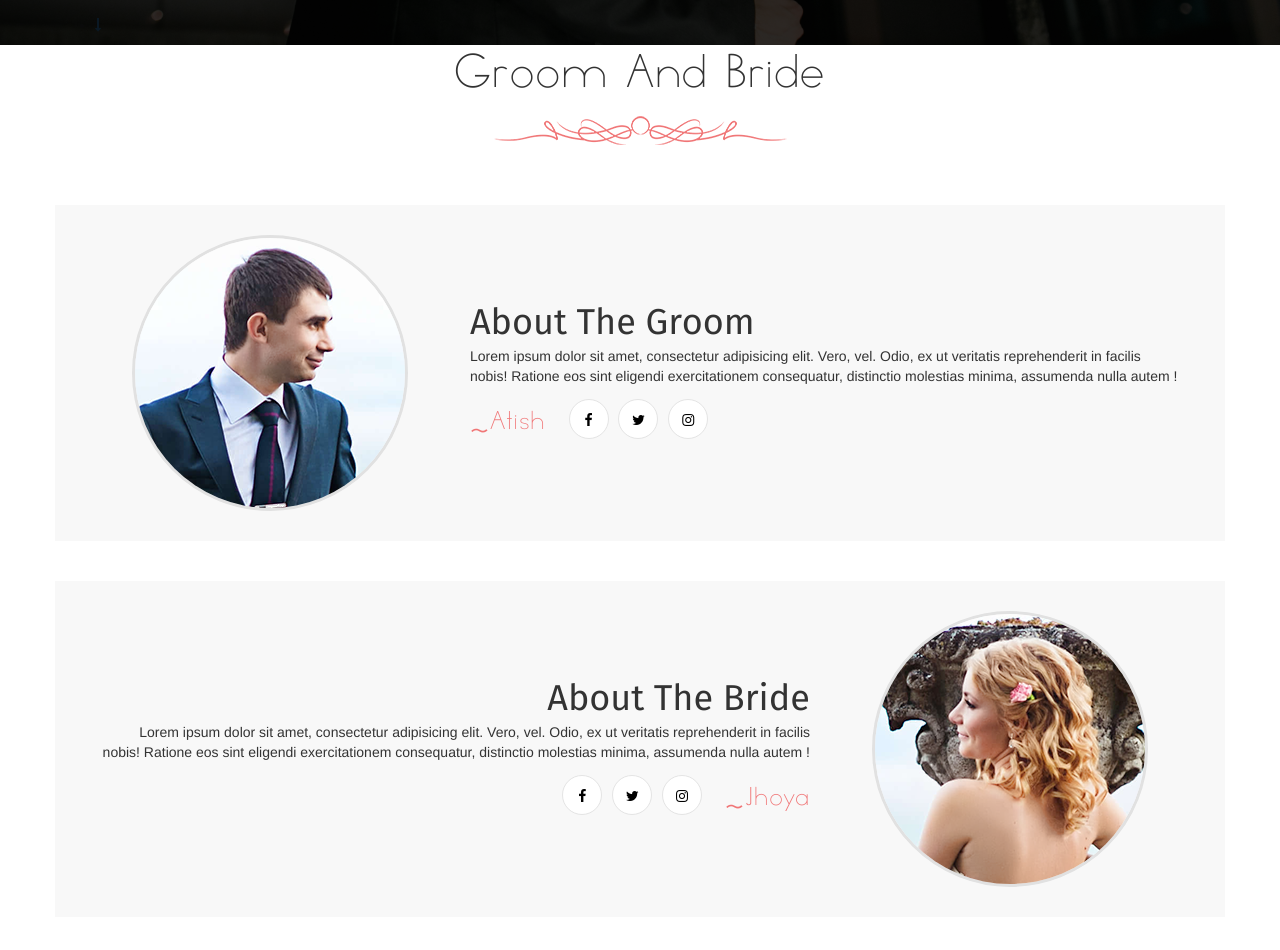
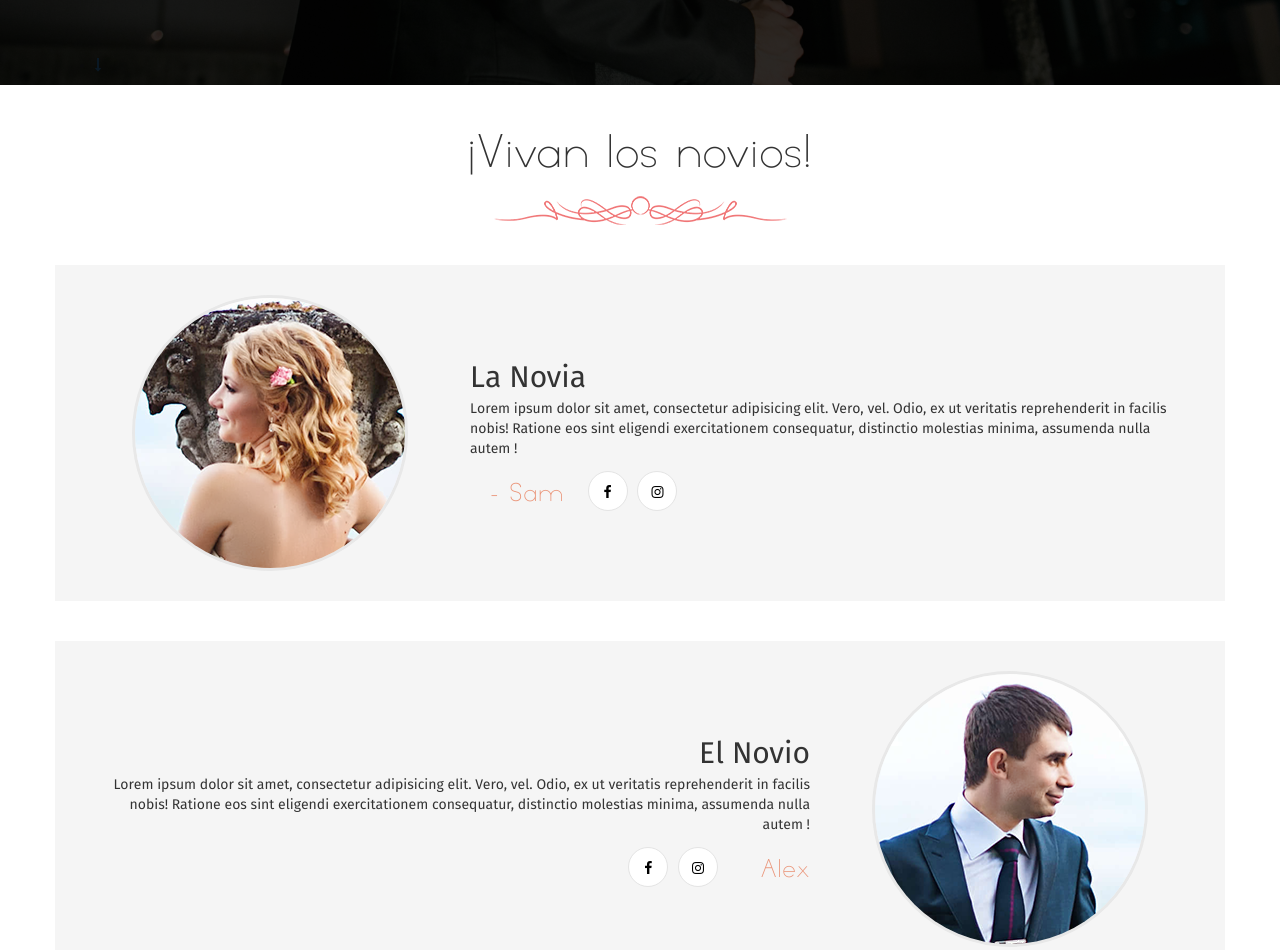
Before and after one commit to jalekz/WeddingSite, a plain HTML site: page index.html in a window 1280 px wide. Shown: the part 749-1699 px from the top of the page. Drawn offline with nearby package versions, Linux system fonts and the light colour scheme.

Commit message:
Sección about

```diff
--- a/assets/css/style.css
+++ b/assets/css/style.css
@@ -160,7 +160,7 @@ h1 a.navbar-brand span {
 .wd_slider_textinfo{
     float: left;
     width: 100%;
-    padding: 150px 0px;
+    padding: 170px 0px;
     text-align: center;
     position:relative;
 }
@@ -242,16 +242,14 @@ h1 a.navbar-brand span {
 .wd_heading{
     float:left;
     width:100%;
-    margin-bottom:60px;
+    margin:40px 0px;
     text-align:center;
-    text-transform:uppercase;
 }
 .wd_heading h2{
     float:left;
     width:100%;
     margin:0px;
     font-size:55px;
-    text-transform:capitalize;
     margin-bottom: 10px;
 }
 .wd_heading img{
@@ -270,7 +268,7 @@ h1 a.navbar-brand span {
     width:100%;
     margin-bottom: 40px;
     padding: 30px;
-    background-color: #f8f8f8;
+    background-color: #f5f5f5;
     -webkit-transition: all 0.4s;
     -o-transition: all 0.4s;
     -ms-transition: all 0.4s;
@@ -293,7 +291,7 @@ h1 a.navbar-brand span {
 }
 .wd_about_infobox_img img{
     display:inline-block;
-    border: 3px solid #e1e1e1;
+    border: 3px solid #e8e8e8;
     -webkit-transition: all 0.4s;
     -o-transition: all 0.4s;
     -ms-transition: all 0.4s;
@@ -304,7 +302,7 @@ h1 a.navbar-brand span {
     border-radius: 100%;
 }
 .wd_about_infobox:hover .wd_about_infobox_img img{
-    border: 3px solid #f07677;
+    border: 3px solid #ea9478;
     -webkit-transition: all 0.4s;
     -o-transition: all 0.4s;
     -ms-transition: all 0.4s;
@@ -325,7 +323,7 @@ h1 a.navbar-brand span {
     width: 0;
     height: 0;
     border-top: 25px solid transparent;
-    border-left: 40px solid #f07677;
+    border-left: 40px solid #ea9478;
     border-bottom: 25px solid transparent;
     top: 50%;
     margin-top: -25px;
@@ -346,7 +344,7 @@ h1 a.navbar-brand span {
     width: 0;
     height: 0;
     border-top: 25px solid transparent;
-    border-right: 40px solid #f07677;
+    border-right: 40px solid #ea9478;
     border-bottom: 25px solid transparent;
     top: 50%;
     margin-top: -25px;
@@ -369,7 +367,7 @@ h1 a.navbar-brand span {
 .wd_about_infobox .title-blc{
     float:left;
     width:100%;
-    font-size:36px;
+    font-size:30px;
     text-transform:capitalize;
     font-family: 'fira_sansregular';
     margin-top: 60px;
@@ -380,6 +378,9 @@ h1 a.navbar-brand span {
     transition: all 0.4s;
 }
 .wd_about_infobox p{
+    font-family: 'fira_sansregular';
+}
+.wd_about_infobox p{
     float:left;
     width:100%;
 }
@@ -388,7 +389,7 @@ h1 a.navbar-brand span {
     width:auto;
     font-size:30px;
     text-transform:capitalize;
-    color:#f07677;
+    color:#ea9478;
     margin: 10px 20px;
     position:relative;
     -webkit-transition: all 0.4s;
@@ -396,14 +397,6 @@ h1 a.navbar-brand span {
     -ms-transition: all 0.4s;
     -moz-transition: all 0.4s;
     transition: all 0.4s;
-}
-.wd_about_infobox h2:after{
-    content: "~";
-    position: absolute;
-    top: -1px;
-    left: -20px;
-    color: #f07677;
-    font-size: 50px;
 }
 .wd_about_infobox.wd_right_side h2{
     float: right;
@@ -444,9 +437,9 @@ h1 a.navbar-brand span {
     transition: all 0.4s;
 }
 .wd_about_infobox ul li a:hover{
-    background-color:#f07677;
+    background-color:#ea9478;
     color:#ffffff;
-    border:1px solid #f07677;
+    border:1px solid #ea9478;
     -webkit-transition: all 0.4s;
     -o-transition: all 0.4s;
     -ms-transition: all 0.4s;
--- a/index.html
+++ b/index.html
@@ -84,8 +84,8 @@
             <div class="container">
                 <div class="row">
                     <div class="col-lg-12 col-md-12 col-sm-12 col-xs-12">
-                        <div class="wd_heading wow fadeInDown" data-wow-delay="0.3s">
-                            <h2>Groom and Bride</h2>
+                        <div class="wd_heading wow">
+                            <h2>¡Vivan los novios!</h2>
                             <img src="assets/img/heading.png" alt="Heading" class="img-responsive">
                         </div>
                     </div>
@@ -94,16 +94,15 @@
                             <div class="wd_about_infobox">
                                 <div class="col-lg-4 col-md-4 col-sm-12 col-xs-12">
                                     <div class="wd_about_infobox_img">
-                                        <img src="assets/img/groom.png" alt="Groom" class="img-responsive">
+                                        <img src="assets/img/bride.png" alt="Groom" class="img-responsive">
                                     </div>
                                 </div>
                                 <div class="col-lg-8 col-md-8 col-sm-12 col-xs-12">
-                                    <span class="title-blc">About The Groom</span>
+                                    <span class="title-blc">La Novia</span>
                                     <p>Lorem ipsum dolor sit amet, consectetur adipisicing elit. Vero, vel. Odio, ex ut veritatis reprehenderit in facilis nobis! Ratione eos sint eligendi exercitationem consequatur, distinctio molestias minima, assumenda nulla autem !</p>
-                                    <h2>atish</h2>
+                                    <h2>- Sam</h2>
                                     <ul>
                                         <li><a href="#"><i class="fa fa-facebook" aria-hidden="true"></i></a></li>
-                                        <li><a href="#"><i class="fa fa-twitter" aria-hidden="true"></i></a></li>
                                         <li><a href="#"><i class="fa fa-instagram" aria-hidden="true"></i></a></li>
                                     </ul>
                                 </div>
@@ -115,16 +114,15 @@
                             <div class="wd_about_infobox wd_right_side">
                                 <div class="col-lg-4 col-md-4 col-sm-12 col-xs-12 col-lg-push-8 col-md-push-8 col-sm-push-0 col-xs-push-0">
                                     <div class="wd_about_infobox_img">
-                                        <img src="assets/img/bride.png" alt="Groom" class="img-responsive">
+                                        <img src="assets/img/groom.png" alt="Groom" class="img-responsive">
                                     </div>
                                 </div>
                                 <div class="col-lg-8 col-md-8 col-sm-12 col-xs-12 col-lg-pull-4 col-md-pull-4 col-sm-pull-0 col-xs-pull-0">
-                                    <span class="title-blc">About The Bride</span>
+                                    <span class="title-blc">El Novio</span>
                                     <p>Lorem ipsum dolor sit amet, consectetur adipisicing elit. Vero, vel. Odio, ex ut veritatis reprehenderit in facilis nobis! Ratione eos sint eligendi exercitationem consequatur, distinctio molestias minima, assumenda nulla autem !</p>
-                                    <h2>jhoya</h2>
+                                    <h2>Alex</h2>
                                     <ul>
                                         <li><a href="#"><i class="fa fa-facebook" aria-hidden="true"></i></a></li>
-                                        <li><a href="#"><i class="fa fa-twitter" aria-hidden="true"></i></a></li>
                                         <li><a href="#"><i class="fa fa-instagram" aria-hidden="true"></i></a></li>
                                     </ul>
                                 </div>
```
